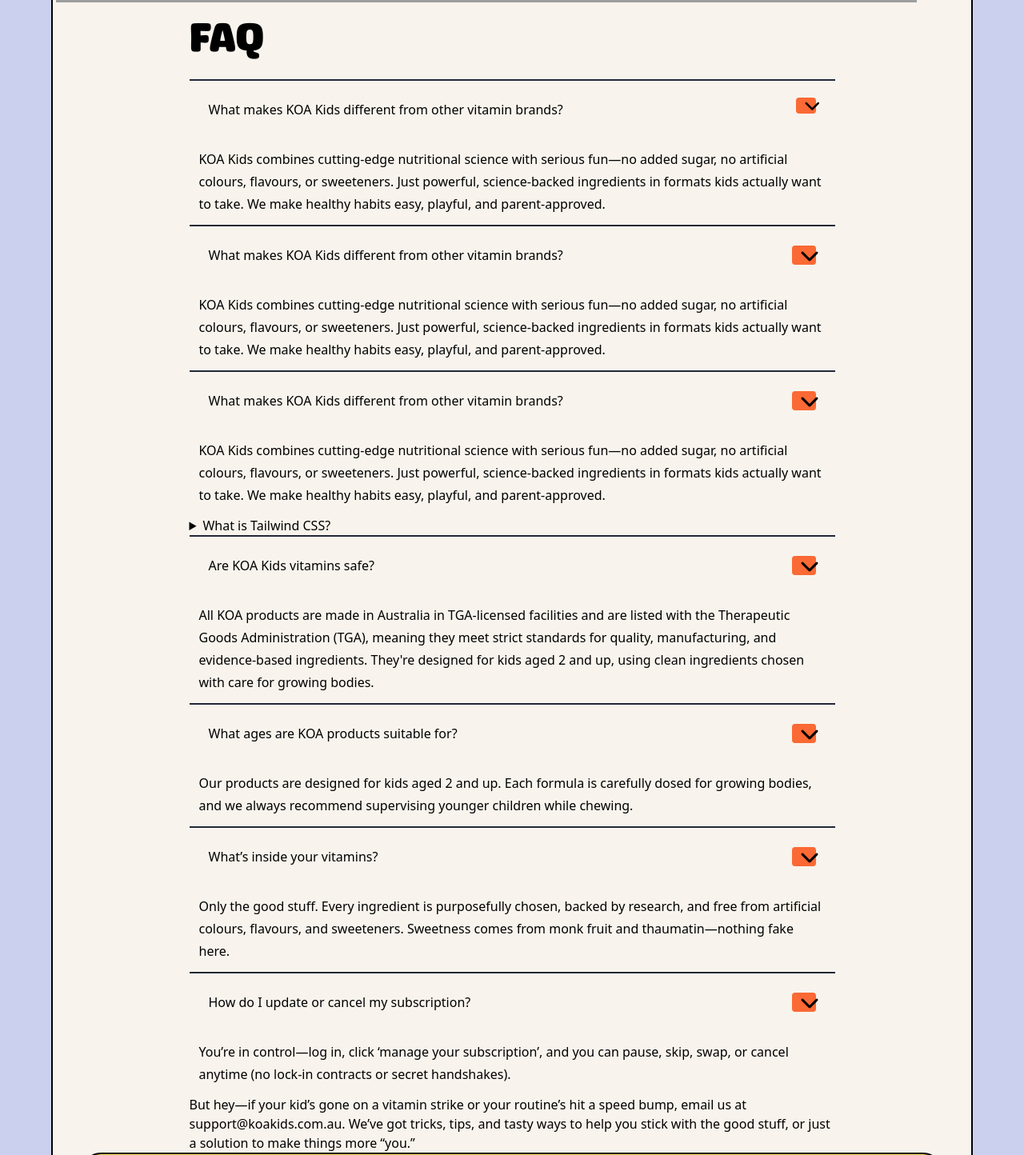
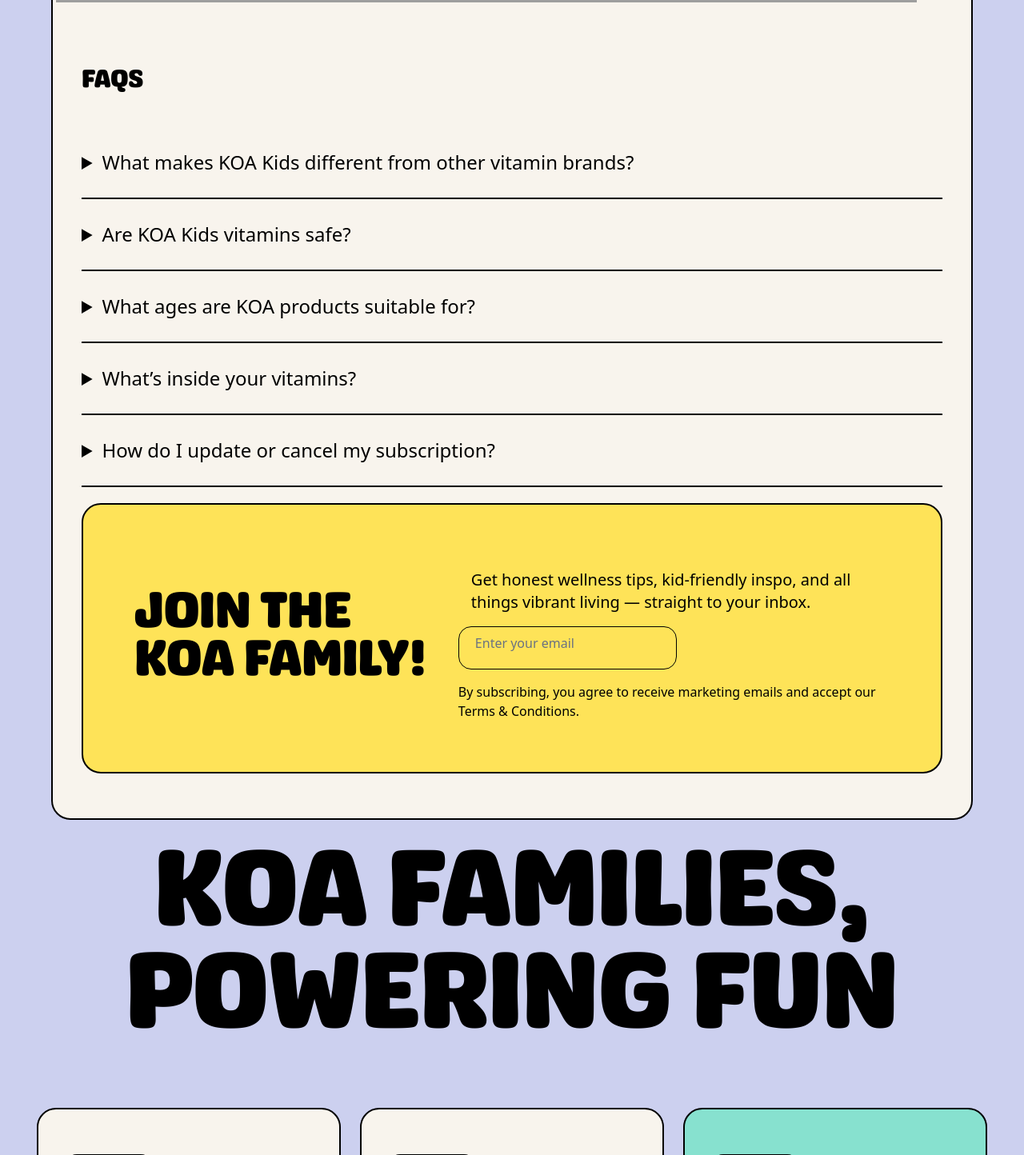
Before and after one commit to Oriyemi/Kids_wellness, a website built with Vite: page index.html in a window 1280 px wide. Shown: the part 5455-6899 px from the top of the page at 80% size. Built offline with nearby package versions, Linux system fonts and the light colour scheme; grey boxes are pictures that could not be loaded.

Commit message:
i fix the FAQ sections with html tag for accordion and completed the footer section but im have issue on my footer section because my last image is overflowing from the main div

```diff
--- a/index.html
+++ b/index.html
@@ -139,12 +139,12 @@
         <!-- hero section -->
        <div class="bg-[#ff8460] flex flex-col lg:flex-row items-center justify-between gap-6 px-4 py-7 md:px-10 lg:px-16 lg:py-16">
             <div>
-        <div class=" h-100 w-112.5 overflow-hidden"
+        <div class=" h-100 w-112.5 overflow-hidden  "
          style="-webkit-mask-image: url(#scalable-mask); mask-image: url(#scalable-mask);">
 
          <img src="./assets/images/imgi_17_packaging-contents-ES.png"
          alt="pack"
-         class="w-full h-full object-cover ">
+         class="w-full h-full object-cover  ">
 
         </div>
 
@@ -168,7 +168,7 @@
         <div class="bg-[#ccd0ef] flex flex-col items-center lg:flex-row lg:justify-center lg:items-stretch gap-6 p-10   ">
 
 
-         <div class="border-2 border-black bg-[#f8f4ed] rounded-3xl p-8  flex flex-col justify-between ">
+         <div class="border-2 border-black bg-[#f8f4ed] rounded-3xl p-8 flex flex-col justify-between ">
          <div>
           <h3 class="font-pouf text-5xl text-center">
            Choose your vitamins <br> 01.
@@ -289,82 +289,32 @@
             <div>
               <img src="./assets/images/mother_kid.png" alt="mother_kid" class="size-full -mx-8 object-cover ">
             </div>
-            <div class="max-w-[75%] m-auto">
-              <div>
-                <h1 class="my-6 font-pouf  text-5xl">FAQ</h1>
-                <div class=" border-t-2 border-[#222838] p-6">
-                  <button class="flex justify-between items-center cursor-pointer gap-36 transition-[0.4s] w-full hover:text-[#fb6934] active:text-[#fb6934] ">What makes KOA Kids different from other vitamin brands?
-                    <i class="fa-solid fa-chevron-down animate-bounce text-xl border border-none bg-[#fb6934] rounded px-3  "></i>
-                  </button>
-                </div>
-                <div>
-                  <p class="p-3 leading-7">KOA Kids combines cutting-edge nutritional science with serious fun—no added sugar, no artificial colours, flavours, or sweeteners. Just powerful, science-backed ingredients in formats kids actually want to take. We make healthy habits easy, playful, and parent-approved.</p>
-                </div>
-              </div>
-               <div>
-
-                <div  class=" border-t-2 border-[#222838] p-6">
-                  <button class="flex justify-between items-center cursor-pointer gap-36 transition-[0.4s] w-full hover:text-[#fb6934] active:text-[#fb6934] ">What makes KOA Kids different from other vitamin brands?
-                    <i class="fa-solid fa-chevron-down text-2xl border border-none bg-[#fb6934] rounded px-3  "></i>
-                  </button>
-                </div>
-                <div>
-                  <p class="p-3 leading-7">KOA Kids combines cutting-edge nutritional science with serious fun—no added sugar, no artificial colours, flavours, or sweeteners. Just powerful, science-backed ingredients in formats kids actually want to take. We make healthy habits easy, playful, and parent-approved.</p>
-                </div>
-              </div>
-               <div>
-
-                <div  class=" border-t-2 border-[#222838] p-6">
-                  <button class="flex justify-between items-center cursor-pointer gap-36 transition-[0.4s] w-full hover:text-[#fb6934] active:text-[#fb6934] ">What makes KOA Kids different from other vitamin brands?
-                    <i class="fa-solid fa-chevron-down text-2xl border border-none bg-[#fb6934] rounded px-3  "></i>
-                  </button>
-                </div>
-                <div>
-                  <p class="p-3 leading-7">KOA Kids combines cutting-edge nutritional science with serious fun—no added sugar, no artificial colours, flavours, or sweeteners. Just powerful, science-backed ingredients in formats kids actually want to take. We make healthy habits easy, playful, and parent-approved.</p>
-                </div>
-              </div>
-               <div>
-                <details>
-  <summary>What is Tailwind CSS?</summary>
-  <p>Tailwind CSS is a utility-first CSS framework for rapidly building custom user interfaces.</p>
+            <!-- faqs -->
+             <div class="">
+                <h1 class="font-pouf uppercase text-3xl pt-20 pb-10">FAQs</h1>
+                <details class=" border-black border-b-2 py-7">
+                 <summary class="hover:text-[#fb693e] transition duration-300 text-2xl">What makes KOA Kids different from other vitamin brands?</summary>
+                  <p class="pt-5 text-2xl">KOA Kids combines cutting-edge nutritional science with serious fun—no added sugar, no artificial colours, flavours, or sweeteners. Just powerful, science-backed ingredients in formats kids actually want to take. We make healthy habits easy, playful, and parent-approved.</p>
+                </details>
+                <details  class=" border-black border-b-2 py-7">
+                 <summary class="hover:text-[#fb693e] transition duration-300 text-2xl">Are KOA Kids vitamins safe?</summary>
+                  <p class="pt-5 text-2xl">All KOA products are made in Australia in TGA-licensed facilities and are listed with the Therapeutic Goods Administration (TGA), meaning they meet strict standards for quality, manufacturing, and evidence-based ingredients. They're designed for kids aged 2 and up, using clean ingredients chosen with care for growing bodies.</p>
+                </details>
+                <details  class=" border-black border-b-2 py-7">
+                 <summary class="hover:text-[#fb693e] transition duration-300 text-2xl">What ages are KOA products suitable for?</summary>
+                  <p class="pt-5 text-2xl">Our products are designed for kids aged 2 and up. Each formula is carefully dosed for growing bodies, and we always recommend supervising younger children while chewing.</p>
+                </details>
+                <details  class=" border-black border-b-2 py-7">
+                  <summary class="hover:text-[#fb693e] transition duration-300 text-2xl">What’s inside your vitamins?</summary>
+                  <p class="pt-5 text-2xl">Only the good stuff. Every ingredient is purposefully chosen, backed by research, and free from artificial colours, flavours, and sweeteners. Sweetness comes from monk fruit and thaumatin—nothing fake here.</p>
+                </details>
+                <details  class=" border-black border-b-2 py-7">
+                 <summary class="hover:text-[#fb693e] transition duration-300 text-2xl">How do I update or cancel my subscription?</summary>
+                  <p class="pt-5 text-2xl">You’re in control—log in, click ‘manage your subscription’, and you can pause, skip, swap, or cancel anytime (no lock-in contracts or secret handshakes).</p>
+                  <p class="pt-5 text-2xl">But hey—if your kid’s gone on a vitamin strike or your routine’s hit a speed bump, email us at support@koakids.com.au. We’ve got tricks, tips, and tasty ways to help you stick with the good stuff, or just a solution to make things more “you.”</p>
                 </details>
 
-                <div  class=" border-t-2 border-[#222838] p-6">
-                  <button class="flex justify-between items-center cursor-pointer gap-36 transition-[0.4s] w-full hover:text-[#fb6934] active:text-[#fb6934] ">Are KOA Kids vitamins safe?
-                    <i class="fa-solid fa-chevron-down text-2xl border border-none bg-[#fb6934] rounded px-3  "></i>
-                  </button>
-                </div>
-                <div>
-                  <p class="p-3 leading-7">All KOA products are made in Australia in TGA-licensed facilities and are listed with the Therapeutic Goods Administration (TGA), meaning they meet strict standards for quality, manufacturing, and evidence-based ingredients. They're designed for kids aged 2 and up, using clean ingredients chosen with care for growing bodies.</p>
-                </div>
-                        <div  class=" border-t-2 border-[#222838] p-6">
-                  <button class="flex justify-between items-center cursor-pointer gap-36 transition-[0.4s] w-full hover:text-[#fb6934] active:text-[#fb6934] ">What ages are KOA products suitable for?
-                    <i class="fa-solid fa-chevron-down text-2xl border border-none bg-[#fb6934] rounded px-3  "></i>
-                  </button>
-                </div>
-                <div>
-                  <p class="p-3 leading-7">Our products are designed for kids aged 2 and up. Each formula is carefully dosed for growing bodies, and we always recommend supervising younger children while chewing.</p>
-                </div >
-                 <div class=" border-t-2 border-[#222838] p-6" >
-                  <button class="flex justify-between items-center cursor-pointer gap-36 transition-[0.4s] w-full hover:text-[#fb6934] active:text-[#fb6934] ">What’s inside your vitamins?
-                    <i class="fa-solid fa-chevron-down text-2xl border border-none bg-[#fb6934] rounded px-3  "></i>
-                  </button>
-                </div>
-                <div >
-                  <p class="p-3 leading-7">Only the good stuff. Every ingredient is purposefully chosen, backed by research, and free from artificial colours, flavours, and sweeteners. Sweetness comes from monk fruit and thaumatin—nothing fake here.</p>
-                </div>
-                        <div  class=" border-t-2 border-[#222838] p-6">
-                  <button class="flex justify-between items-center cursor-pointer gap-36 transition-[0.4s] w-full hover:text-[#fb6934] active:text-[#fb6934] ">How do I update or cancel my subscription?
-                    <i class="fa-solid fa-chevron-down text-2xl border border-none bg-[#fb6934] rounded px-3  "></i>
-                  </button>
-                </div>
-                <div>
-                  <p class="p-3 leading-7">You’re in control—log in, click ‘manage your subscription’, and you can pause, skip, swap, or cancel anytime (no lock-in contracts or secret handshakes).</p>
-                  <p>But hey—if your kid’s gone on a vitamin strike or your routine’s hit a speed bump, email us at support@koakids.com.au. We’ve got tricks, tips, and tasty ways to help you stick with the good stuff, or just a solution to make things more “you.”</p>
-                </div>
-              </div>
-            </div>
-            <div class="border-2 border-black rounded-3xl p-5 lg:p-16  flex flex-col  bg-[#fee358]">
+                <div class="border-2 border-black rounded-3xl p-5 my-5 lg:p-16  flex flex-col  bg-[#fee358]">
                   <div class="flex flex-col gap-2 lg:flex-row lg:gap-8 justify-between items-center ">
                     <div>
                     <h1 class="font-pouf text-4xl lg:text-6xl uppercase">Join the KOA family!</h1>
@@ -378,6 +328,8 @@
                   </div>
                   </div>
                 </div>
+              </div>
+
 
             </div>
            <!-- koa families -->
@@ -450,13 +402,14 @@
                 </div>
                 <!-- footer -->
                 <div class="relative flex justify-center  ">
+
                   <img src="./assets/images/footer_bg.png" alt="footer_bg" class="w-full h-screen">
                   <img src="./assets/images/footer-logo-1.svg" alt="footer_logo" class=" absolute  animate-spin [animation-duration:5000ms] -top-24 w-40 anim">
-                   <div class="absolute top-0 p-5" >
+                   <div class="absolute top-0 p-2" >
 
                     <div class="flex flex-col lg:flex-row justify-between gap-6 items-center " >
                      <div class="">
-                        <h1 class="font-pouf text-3xl uppercase pt-24 pb-2 ">Join the #koafamily</h1>
+                        <h1 class="font-pouf text-3xl uppercase pt-18 pb-2 ">Join the #koafamily</h1>
                         <p class="text-[15px] pb-4">Sign up for vita-goodness delivered to your inbox.</p>
                         <input class="placeholder-gray-500 border border-black rounded-3xl   px-16 py-2 focus:placeholder-gray-500"  placeholder="Enter your email">
                         <p class="text-[12px] pt-3">By subscribing, you agree to receive marketing emails and accept our Terms & Conditions.</p>
@@ -464,7 +417,7 @@
                          <i class="fa-brands fa-square-facebook"></i>
 
                       </div>
-                       <div class="flex  gap-16 text-[#1f2937] lg:mt-32">
+                       <div class="flex  gap-16 text-[#1f2937] lg:mt-24">
 
                         <!-- Left Column -->
                      <div>
@@ -494,10 +447,18 @@
                        </div>
 
                     </div>
+                    <div class="flex justify-center items-center gap-4 p-5">
+                      <h1 class="border-2 border-black lg:border w-30 lg:w-100"></h1>
+                      <img src="./assets/images/imgi_5_koa-primarylogo-zinc_web_2_aa42876d-23ed-4af7-96bc-71c9e7604f2c.svg" alt="logo-footer" class="w-30">
+                      <h1  class="border-2 lg:border border-black w-30 lg:w-100" ></h1>
+                    </div>
                     <div>
-                      <h1></h1>
-                      <img src="" alt="">
-                      <h1></h1>
+                      <p>© 2025, KOA Kids. All rights reserved.</p>
+                      <div class="flex justify-center items-center">
+                        <img src="./assets/images/imgi_44_footer-image-2.png" alt="footer-lmg" class="w-30 lg:w-full" >
+                        <img src="./assets/images/imgi_46_footer-image-4.png" alt="footer-lmg" class="w-30 lg:w-full">
+                        <img src="./assets/images/imgi_45_footer-image-3.png" alt="footer-lmg" class="w-30 lg:w-full">
+                      </div>
                     </div>
 
                   </div>
```
Lines whose indentation alone changed are shown as unchanged.
